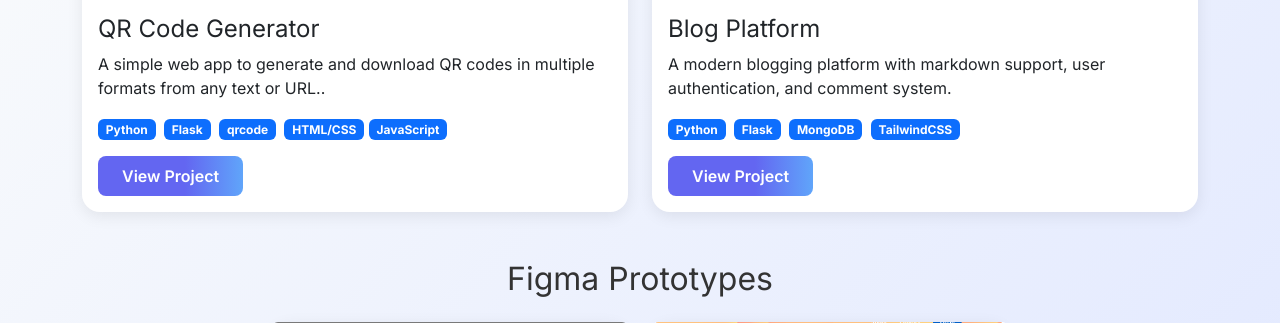
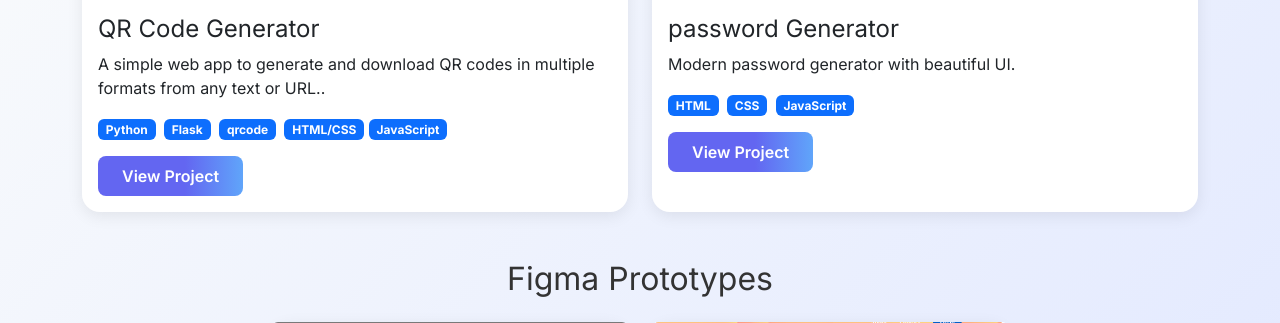
Before and after one commit to ranjanchaurasiya31/Portfolio, a Flask app: page /projects in a window 1280 px wide. Shown: the part 889-1212 px from the top of the page. Run offline with Flask 3, Linux system fonts and the light colour scheme; some libraries are stand-ins or nearby versions.

Commit message:
Update projects.html

```diff
--- a/templates/projects.html
+++ b/templates/projects.html
@@ -66,15 +66,14 @@
             <div class="card h-100 animate__animated animate__fadeInUp">
                 <img src="{{ url_for('static', filename='images/project4.jpg') }}" class="card-img-top rounded-top" alt="Project 4">
                 <div class="card-body">
-                    <h2 class="card-title h4">Blog Platform</h2>
-                    <p class="card-text">A modern blogging platform with markdown support, user authentication, and comment system.</p>
+                    <h2 class="card-title h4">password Generator</h2>
+                    <p class="card-text">Modern password generator with beautiful UI.</p>
                     <div class="mb-3">
-                        <span class="badge bg-primary me-1">Python</span>
-                        <span class="badge bg-primary me-1">Flask</span>
-                        <span class="badge bg-primary me-1">MongoDB</span>
-                        <span class="badge bg-primary">TailwindCSS</span>
+                        <span class="badge bg-primary me-1">HTML</span>
+                        <span class="badge bg-primary me-1">CSS</span>
+                        <span class="badge bg-primary me-1">JavaScript</span>
                     </div>
-                    <a href="https://e-commerce-furniture-2wil.onrender.com/" class="btn btn-primary" target="_blank">View Project</a>
+                    <a href="https://ranjanchaurasiya31.github.io/password-generator-website/" class="btn btn-primary" target="_blank">View Project</a>
                 </div>
             </div>
         </div>
```
